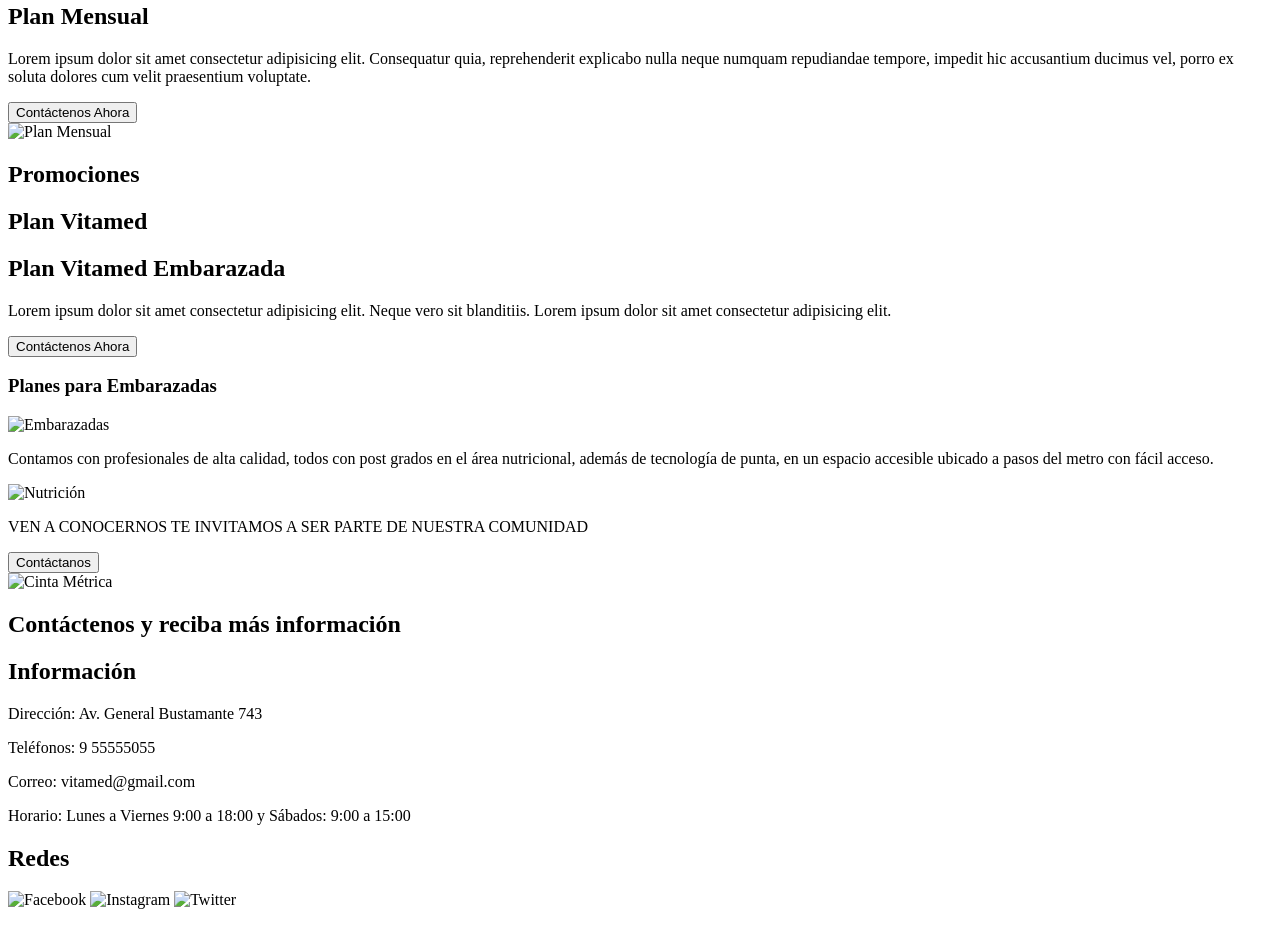
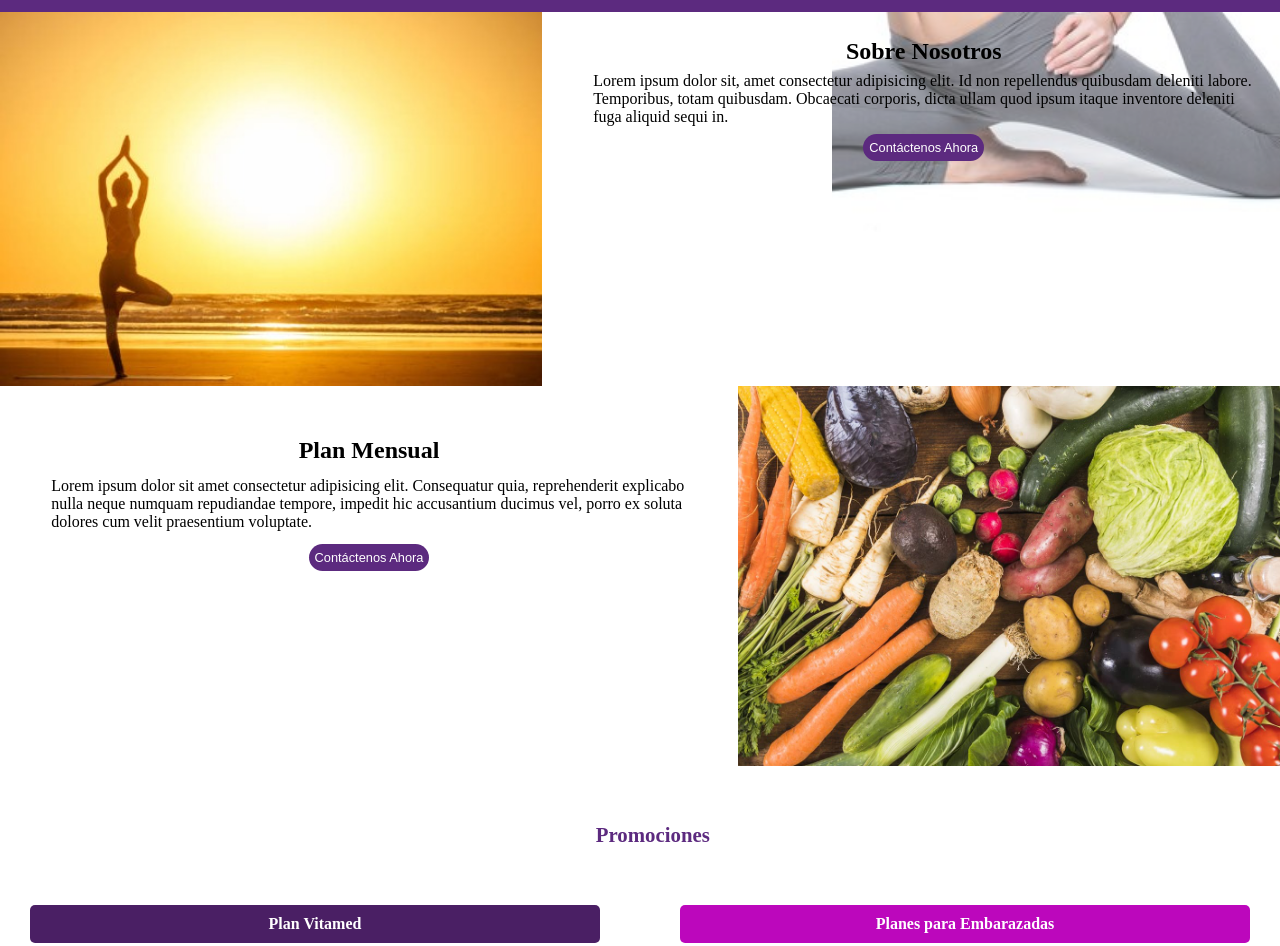
Before and after one commit to RoberColmenares/Orquidea, a plain HTML site: page Index.html in a window 1280 px wide. Shown: the part 544-1490 px from the top of the page. Before the commit the page ends 1461 px from the top, so only its background shows below. Drawn offline with Linux system fonts and the light colour scheme; the site is published under a folder, as on GitHub Pages, so addresses that start at the root find nothing.

Commit message:
actualizacion 2

```diff
--- a/Index.html
+++ b/Index.html
@@ -1,7 +1,7 @@
 <!DOCTYPE html>
 <html lang="en">
 <head>
-    <link rel="stylesheet" href="/Assets/style.css">
+    <link rel="stylesheet" href="public/Assets/style.css">
     <meta charset="UTF-8">
     <meta name="viewport" content="width=device-width, initial-scale=1.0">
     <title>Vitamed Centro Estético</title>
@@ -12,16 +12,16 @@
 
     <header>
         <div class="contacto">
-            <img src="/Assets/Img/logovitamed.png" alt="Logo Vitamed">
+            <img src="public/Assets/Img/logovitamed.png" alt="Logo Vitamed">
             <p>+5693013252 / +5622429864</p>
         </div>
 
         <div class="fondo">
-            <img src="/Assets/Img/Yoga1.jpg" alt="Fondo Yoga">
+            <img src="public/Assets/Img/yoga1.jpg" alt="Fondo Yoga">
         </div>
 
         <div class="mandala">
-            <img src="/Assets/Img/mandala1.jpeg" alt="Mandala">
+            <img src="public/Assets/Img/mandala1.jpeg" alt="Mandala">
         </div>
 
         <div class="texto">
@@ -44,7 +44,7 @@
     </div>
 
     <div class="informacion">
-        <img src="/Assets/Img/silueta3.jpeg" alt="Sobre Nosotros">
+        <img src="public/Assets/Img/silueta3.jpeg" alt="Sobre Nosotros">
         <div class="info-texto">
             <h2>Sobre Nosotros</h2>
             <p>Lorem ipsum dolor sit, amet consectetur adipisicing elit. Id non repellendus quibusdam deleniti labore. Temporibus, totam quibusdam. Obcaecati corporis, dicta ullam quod ipsum itaque inventore deleniti fuga aliquid sequi in.</p>
@@ -58,7 +58,7 @@
             <p>Lorem ipsum dolor sit amet consectetur adipisicing elit. Consequatur quia, reprehenderit explicabo nulla neque numquam repudiandae tempore, impedit hic accusantium ducimus vel, porro ex soluta dolores cum velit praesentium voluptate.</p>
             <button>Contáctenos Ahora</button>
         </div>
-        <img src="/Assets/Img/vegetales_carbohidratos-1.jpg" alt="Plan Mensual">
+        <img src="public/Assets/Img/vegetales_carbohidratos-1.jpg" alt="Plan Mensual">
     </div>
 
     <div class="promociones">
@@ -80,14 +80,14 @@
         <aside>
             <div class="planes2">
                 <h1>Planes para Embarazadas</h1>
-                <img src="/Assets/Img/mujerembarazada.jpeg" alt="Embarazadas">
+                <img src="public/Assets/Img/mujerembarazada.jpeg" alt="Embarazadas">
             </div>
         </aside>
     </div>
 
     <div class="info-nutri">
         <p>Contamos con profesionales de alta calidad, todos con post grados en el área nutricional, además de tecnología de punta, en un espacio accesible ubicado a pasos del metro con fácil acceso.</p>
-        <img src="/Assets/Img/nutri5.jpeg" alt="Nutrición">
+        <img src="public/Assets/Img/nutri5.jpeg" alt="Nutrición">
     </div>
 
     <div class="banner2">
@@ -97,7 +97,7 @@
 
     <footer>
         <div class="imgfooter">
-            <img src="/Assets/Img/cintametricamujer2.jpeg" alt="Cinta Métrica">
+            <img src="public/Assets/Img/cintametricamujer2.jpeg" alt="Cinta Métrica">
         </div>
 
         <h1>Contáctenos y reciba más información</h1>
@@ -113,9 +113,9 @@
 
             <div class="Redes">
                 <h2>Redes</h2>
-                <img src="/Assets/Img/iconofacebook.png" width="28px" alt="Facebook">
-                <img src="/Assets/Img/instagram2.png" width="30px" alt="Instagram">
-                <img src="/Assets/Img/twitter.png" width="30px" alt="Twitter">
+                <img src="public/Assets/Img/iconofacebook.png" width="28px" alt="Facebook">
+                <img src="public/Assets/Img/instagram2.png" width="30px" alt="Instagram">
+                <img src="public/Assets/Img/twitter.png" width="30px" alt="Twitter">
             </div>
         </div>
     </footer>
```
